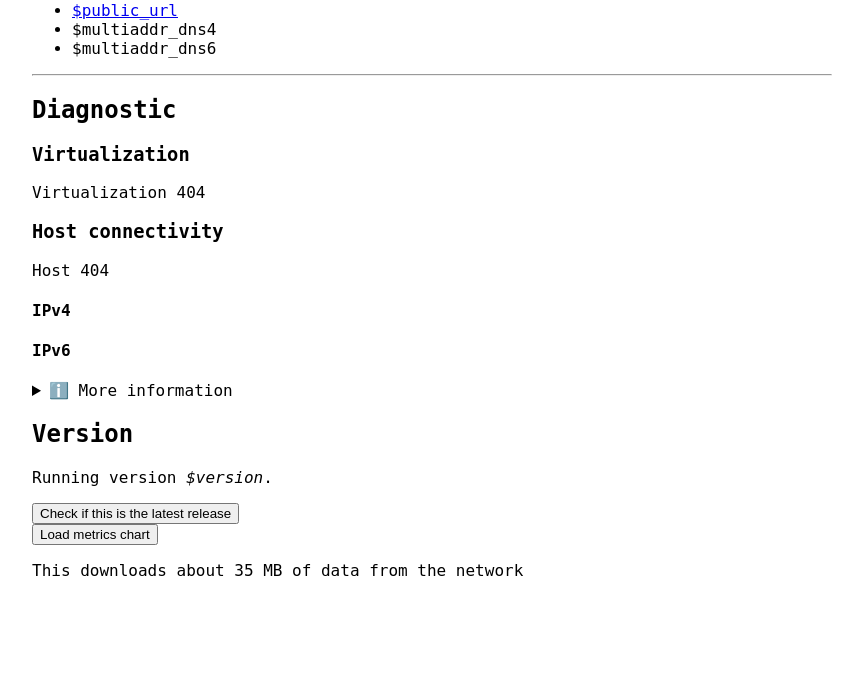
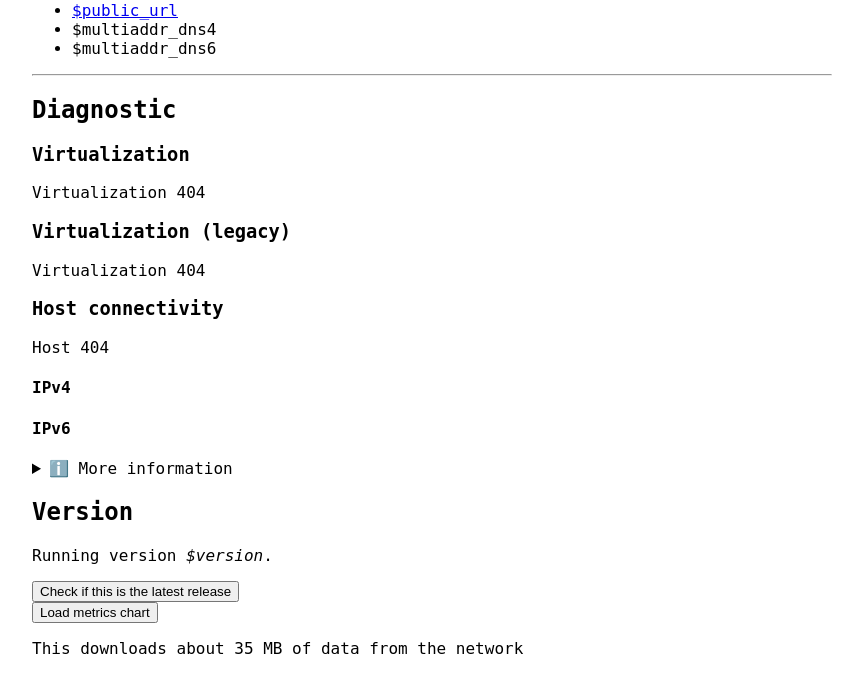
Before and after one commit to aleph-im/aleph-vm, a Django app: template src/aleph/vm/orchestrator/views/templates/index.html in a window 1280 px wide. Shown: the part 290-964 px from the top of the page, without its empty margins (208-1071 px from the left). Before the commit the page ends 866 px from the top, so only its background shows below. Run offline with Django 3.2, Linux system fonts and the light colour scheme; the template is opened without the code that fills it, so the values that code supplies are empty.

Commit message:
Fix: Compatibility with the legacy VM could not be checked
Solution: Add a dedicated endpoint that checks that the legacy VM can run on the node, and display it on the index/diagnostic page.

```diff
--- a/src/aleph/vm/orchestrator/supervisor.py
+++ b/src/aleph/vm/orchestrator/supervisor.py
@@ -37,6 +37,7 @@
     run_code_from_hostname,
     run_code_from_path,
     status_check_fastapi,
+    status_check_fastapi_legacy,
     status_check_host,
     status_check_ipv6,
     status_check_version,
@@ -102,6 +103,7 @@
         web.post("/control/machine/{ref}/reboot", operate_reboot),
         # /status APIs are used to check that the VM Orchestrator is running properly
         web.get("/status/check/fastapi", status_check_fastapi),
+        web.get("/status/check/fastapi/legacy", status_check_fastapi_legacy),
         web.get("/status/check/host", status_check_host),
         web.get("/status/check/version", status_check_version),
         web.get("/status/check/ipv6", status_check_ipv6),
--- a/src/aleph/vm/orchestrator/views/__init__.py
+++ b/src/aleph/vm/orchestrator/views/__init__.py
@@ -208,6 +208,11 @@
         return web.json_response(
             result, status=200 if all(result.values()) else 503, headers={"Access-Control-Allow-Origin": "*"}
         )
+
+
+async def status_check_fastapi_legacy(request: web.Request):
+    """Check that the legacy FastAPI VM runs correctly"""
+    return await status_check_fastapi(request, vm_id=ItemHash(settings.LEGACY_CHECK_FASTAPI_VM_ID))
 
 
 async def status_check_host(request: web.Request):
--- a/src/aleph/vm/orchestrator/views/static/helpers.js
+++ b/src/aleph/vm/orchestrator/views/static/helpers.js
@@ -1,5 +1,8 @@
-async function fetchFastapiCheckStatus () {
-    const q = await fetch('/status/check/fastapi');
+
+// Add optional "legacy" argument to this function
+async function fetchFastapiCheckStatus (legacy = false) {
+    const path = legacy ? '/status/check/fastapi/legacy' : '/status/check/fastapi';
+    const q = await fetch(path);
     let res = {
         status: q.status,
         details: []
--- a/src/aleph/vm/orchestrator/views/templates/index.html
+++ b/src/aleph/vm/orchestrator/views/templates/index.html
@@ -49,6 +49,31 @@
             <p>
                 Virtualization
                 <span id="virtualization-check">
+                ...
+                    <span class="loader-container">
+                        <span id="loader-one" class="loader"></span>
+                        <span id="loader-two" class="loader"></span>
+                        <span id="loader-three" class="loader"></span>
+                    </span>
+                </span>
+            </p>
+            <div class="details">
+                <ul></ul>
+            </div>
+            <div class="help" style="display: none">
+                <p>
+                    ℹ️ <a href="https://docs.aleph.im/nodes/compute/troubleshooting/#virtualization">
+                        Troubleshoot virtualization
+                    </a>
+                </p>
+            </div>
+        </div>
+
+        <div id="virtualization-legacy-checks">
+            <h3>Virtualization (legacy)</h3>
+            <p>
+                Virtualization
+                <span id="virtualization-legacy-check">
                 ...
                     <span class="loader-container">
                         <span id="loader-one" class="loader"></span>
@@ -210,6 +235,20 @@
 
         (async () => {
             try {
+                const { status, details } = await fetchFastapiCheckStatus(legacy=true);
+                document.getElementById('virtualization-legacy-check').innerHTML = status;
+                if(Object.keys(details).length > 0){
+                    const detailsDiv = document.querySelector("#virtualization-legacy-checks .details ul");
+                    detailsDiv.innerHTML = objectToString(details);
+                    document.querySelector("#virtualization-legacy-checks .help").style.display = "block";
+                }
+            } catch (err) {
+                console.error('Could not fetch api status', err);
+            }
+        })();
+
+        (async () => {
+            try {
                 const { status, details } = await fetchHostCheckStatus();
                 document.getElementById('host-check').innerHTML = status;
                 if(Object.keys(details).length > 0){
```
